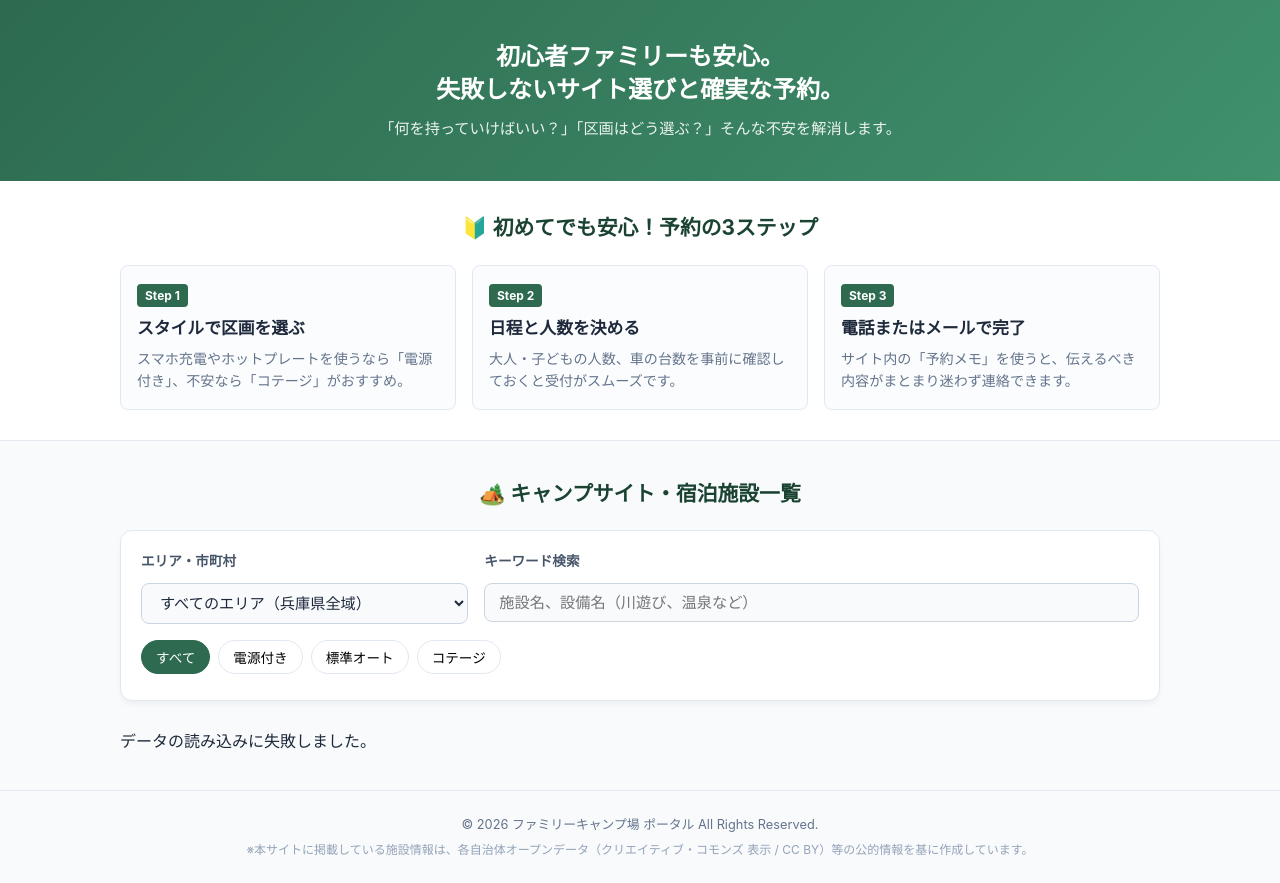
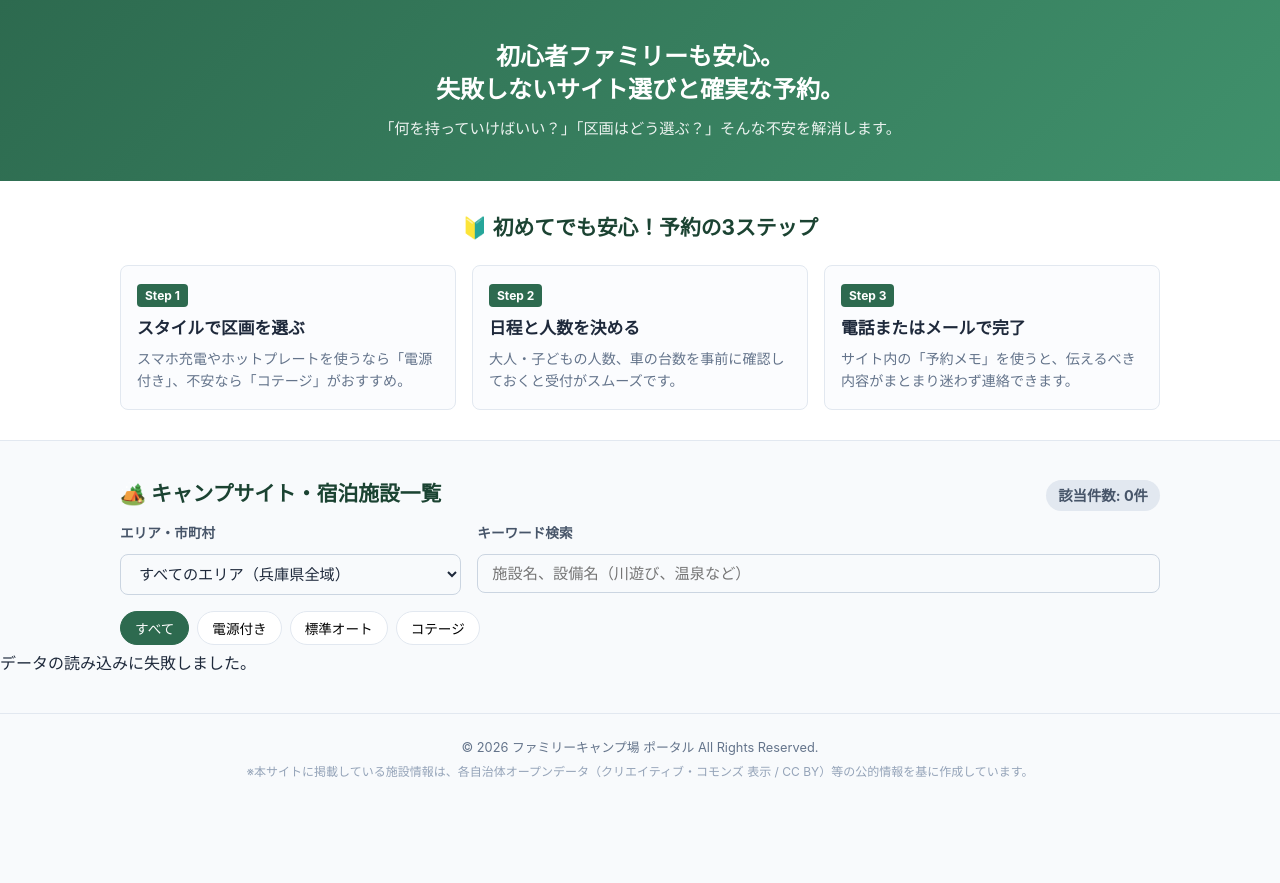
Before and after one commit to Ashika-18/camp-booking-portal, a website: page public/index.html in a window 1280 px wide. Shown: the part 63-946 px from the top of the page. After the commit the page ends 869 px from the top, so only its background shows below. Drawn offline with Linux system fonts and the light colour scheme; no server answers.

Commit message:
見出し・件数表示

```diff
--- a/public/index.html
+++ b/public/index.html
@@ -50,10 +50,12 @@
     <!-- キャンプサイト一覧（カタログ） -->
     <section class="catalog-section">
       <div class="container">
-        <div class="catalog-header">
-          <h3 class="section-title">🏕️ キャンプサイト・宿泊施設一覧</h3>
-          <!-- 検索・絞り込みエリア -->
-        <div class="search-filter-box">
+        <div style="display: flex; justify-content: space-between; align-items: baseline; margin-bottom: 12px; flex-wrap: wrap; gap: 8px;">
+            <h3 class="section-title" style="margin: 0;">🏕️ キャンプサイト・宿泊施設一覧</h3>
+            <div id="result-counter" style="font-size: 0.9rem; font-weight: bold; color: #475569; background: #e2e8f0; padding: 4px 12px; border-radius: 999px;">
+              該当件数: 0件
+            </div>
+          </div>
             <div class="search-inputs">
               <div class="search-field">
                 <label for="city-filter">エリア・市町村</label>
--- a/public/js/app.js
+++ b/public/js/app.js
@@ -6,6 +6,7 @@ document.addEventListener('DOMContentLoaded', function () {
     const filterButtons = document.querySelectorAll('.filter-btn');
     const cityFilter = document.getElementById('city-filter');
     const searchInput = document.getElementById('search-input');
+    const resultCounter = document.getElementById('result-counter');
 
     // 初期データ取得
     fetch('/api/sites')
@@ -55,6 +56,11 @@ document.addEventListener('DOMContentLoaded', function () {
         return matchType && matchCity && matchKeyword;
       });
 
+      // 件数バッジの更新
+      if (resultCounter) {
+        resultCounter.textContent = '該当件数: ' + filtered.length + '件 / 全' + allSites.length + '件';
+      }
+
       renderSites(filtered);
     }
 
@@ -75,7 +81,7 @@ document.addEventListener('DOMContentLoaded', function () {
       });
     });
 
-    // 施設カード描画（利用ルール・詳細枠を追加）
+    // 施設カード描画
     function renderSites(sites) {
       if (!sites || sites.length === 0) {
         sitesContainer.innerHTML = '<div style="grid-column: 1/-1; text-align: center; padding: 40px; color: #64748b; font-weight: bold;">該当するキャンプ場が見つかりませんでした。</div>';
@@ -110,7 +116,6 @@ document.addEventListener('DOMContentLoaded', function () {
         html += '    </ul>';
         html += '    <div class="site-facilities">' + facilitiesHtml + '</div>';
 
-        // 注意事項・予約ルール（notes）を明示表示
         if (site.notes) {
           html += '    <div class="site-notes-box" style="margin: 10px 0; padding: 8px 10px; background: #fffbeb; border: 1px solid #fef3c7; border-radius: 6px; font-size: 0.78rem; color: #92400e; line-height: 1.4;">';
           html += '      📌 <strong>利用・申請ルール:</strong> ' + escapeText(site.notes);
@@ -129,7 +134,6 @@ document.addEventListener('DOMContentLoaded', function () {
 
       sitesContainer.innerHTML = html;
 
-      // モーダルボタンのバインド
       document.querySelectorAll('.btn-open-modal').forEach(function (btn) {
         btn.addEventListener('click', function (e) {
           const siteId = e.currentTarget.dataset.id;
@@ -160,7 +164,6 @@ document.addEventListener('DOMContentLoaded', function () {
       if (siteIdInput) siteIdInput.value = site.id;
       if (targetSiteName) targetSiteName.textContent = site.name;
 
-    // 施設詳細スペックのHTML組み立て
       if (modalDetails) {
         const priceStr = (site.price === 0) ? '完全無料（¥0）' : ('¥' + (site.price || 0).toLocaleString() + ' / 泊');
         const facilitiesList = Array.isArray(site.facilities) ? site.facilities.join(' / ') : '標準設備';
@@ -186,7 +189,6 @@ document.addEventListener('DOMContentLoaded', function () {
       modal.classList.add('active');
     }
 
-  // メモ作成ボタンのクリックイベント
     if (btnCreateMemo) {
       btnCreateMemo.addEventListener('click', function () {
         const name = (document.getElementById('inquiry-name').value || '未入力').trim();
@@ -229,7 +231,6 @@ document.addEventListener('DOMContentLoaded', function () {
       }
     });
 
-    // 安全なHTMLエスケープ
     function escapeText(str) {
       if (!str) return '';
       const div = document.createElement('div');
```
Lines whose indentation alone changed are shown as unchanged.
